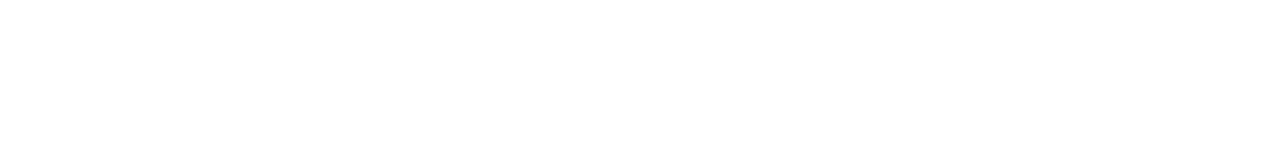
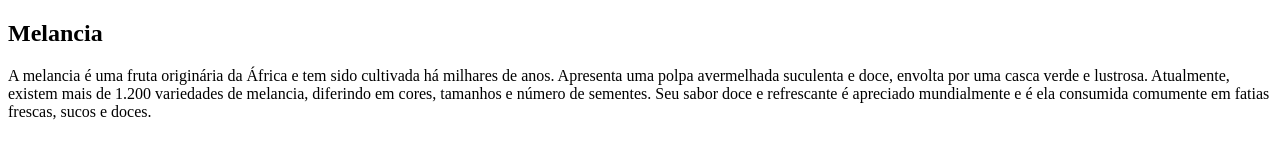
Before and after one commit to ArthurMatheusBileski/se-o, a plain HTML site: page index.html in a window 1280 px wide. Drawn offline with Linux system fonts and the light colour scheme.

Commit message:
Update index.html

```diff
--- a/index.html
+++ b/index.html
@@ -1,5 +1,8 @@
 <!DOCTYPE html>
 <html>
+  <section>
   <head>
-<title>Melancia</title>
+<h1>Melancia</h1>
+    <p> A melancia é uma fruta originária da África e tem sido cultivada há milhares de anos. Apresenta uma polpa avermelhada suculenta e doce, envolta por uma casca verde e lustrosa. Atualmente, existem mais de 1.200 variedades de melancia, diferindo em cores, tamanhos e número de sementes. Seu sabor doce e refrescante é apreciado mundialmente e é ela consumida comumente em fatias frescas, sucos e doces.</p>
 </head>
+  </section>
```
